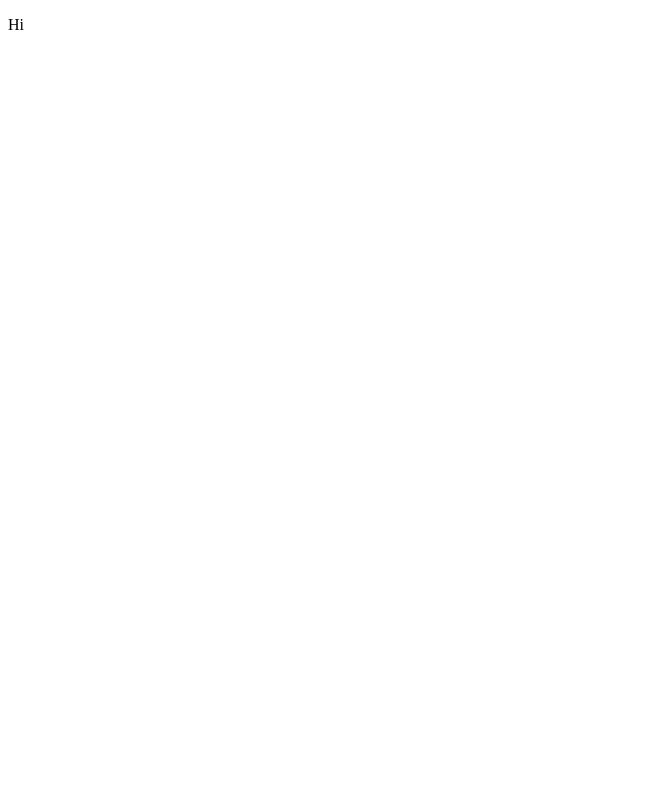
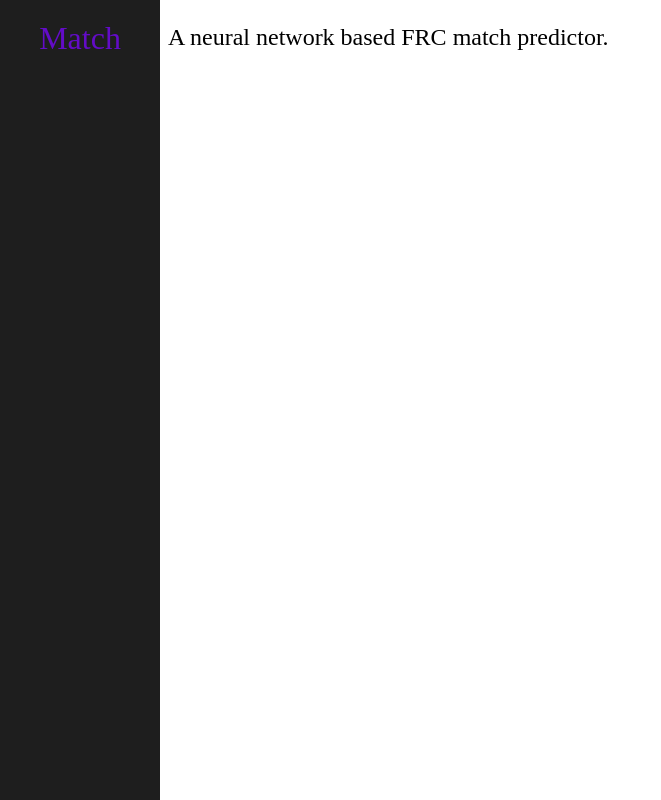
Before and after one commit to Llarence/supreme-potato-server, a Next.js app in the folder frontend/: page / in a window 1280 px wide. Shown: the whole page, without its empty margins (0-661 px from the left). Built offline with nearby package versions, Linux system fonts and the light colour scheme.

Commit message:
add basic frontend

```diff
--- /dev/null
+++ b/frontend/app/layout.tsx
@@ -0,0 +1,17 @@
+import styles from '@/styles/styles.module.css'
+
+import Navbar from '@/app/navbar'
+import { Metadata } from 'next'
+
+export const metadata: Metadata = {
+    title: 'Supreme Potato'
+}
+
+export default function Layout({ children }: { children: React.ReactNode }): React.ReactElement {
+    return (
+        <>
+            <Navbar />
+            <main className={styles.main}>{children}</main>
+        </>
+    )
+}
--- /dev/null
+++ b/frontend/app/match/page.tsx
@@ -0,0 +1,5 @@
+export default function Page(): React.ReactElement {
+    return (
+        <p>Hi</p>
+    )
+}
--- /dev/null
+++ b/frontend/app/navbar.tsx
@@ -0,0 +1,9 @@
+import styles from '@/styles/styles.module.css'
+
+export default function Navbar(): React.ReactElement {
+    return (
+        <div className={styles.sidenav}>
+            <a href='/match'>Match</a>
+        </div>
+    )
+}
--- /dev/null
+++ b/frontend/app/page.tsx
@@ -0,0 +1,7 @@
+import styles from '@/styles/styles.module.css'
+
+export default function Page(): React.ReactElement {
+    return (
+        <p className={styles.maintext}>A neural network based FRC match predictor.</p>
+    )
+}
--- a/frontend/next.config.js
+++ b/frontend/next.config.js
@@ -1,5 +1,8 @@
 const nextConfig = {
     reactStrictMode: true,
+    experimental: {
+        appDir: true,
+    },
     async rewrites() {
         return [
             {
--- a/frontend/pages/index.tsx
+++ /dev/null
@@ -1,3 +0,0 @@
-export default function Index() {
-    return <p>Hi</p>
-}
--- /dev/null
+++ b/frontend/styles/styles.module.css
@@ -0,0 +1,32 @@
+.sidenav {
+    height: 100%;
+    width: 160px;
+    position: fixed;
+    z-index: 1;
+    top: 0;
+    left: 0;
+    background-color: #1e1e1e;
+    overflow-x: hidden;
+}
+
+.sidenav a {
+    padding-top: 20px;;
+    text-align: center;
+    text-decoration: none;
+    font-size: xx-large;
+    color: #7c16f1;
+    display: block;
+}
+
+.sidenav a:hover {
+    color: #630cc7;
+}
+
+.maintext {
+    font-size: x-large;
+}
+
+.main {
+    margin-left: 160px;
+    padding: 0px 0px;
+}
```
Also changed, not shown: frontend/styles/style.module.css (deleted, +0 -20 lines), frontend/styles/globals.css (added).
